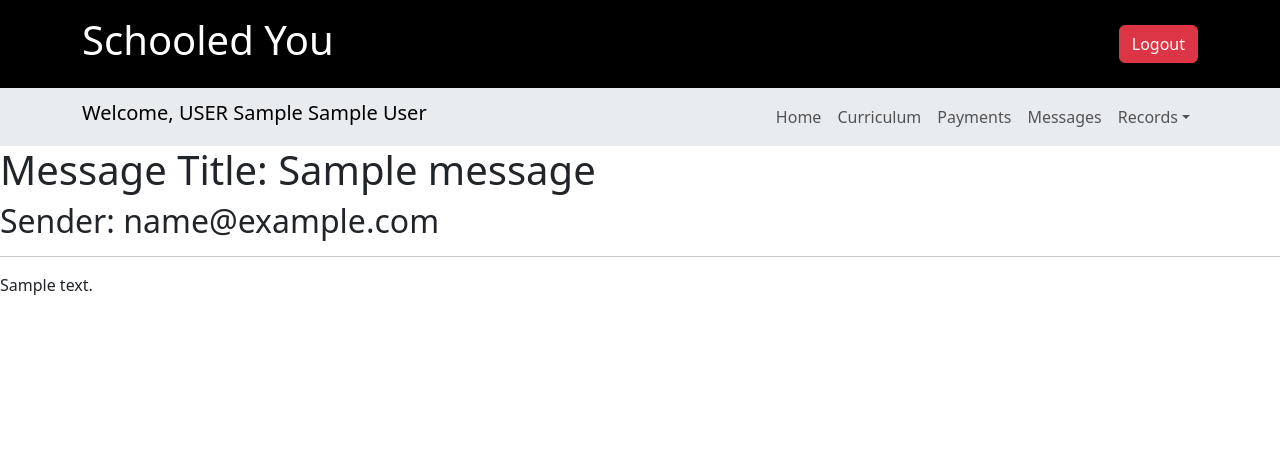
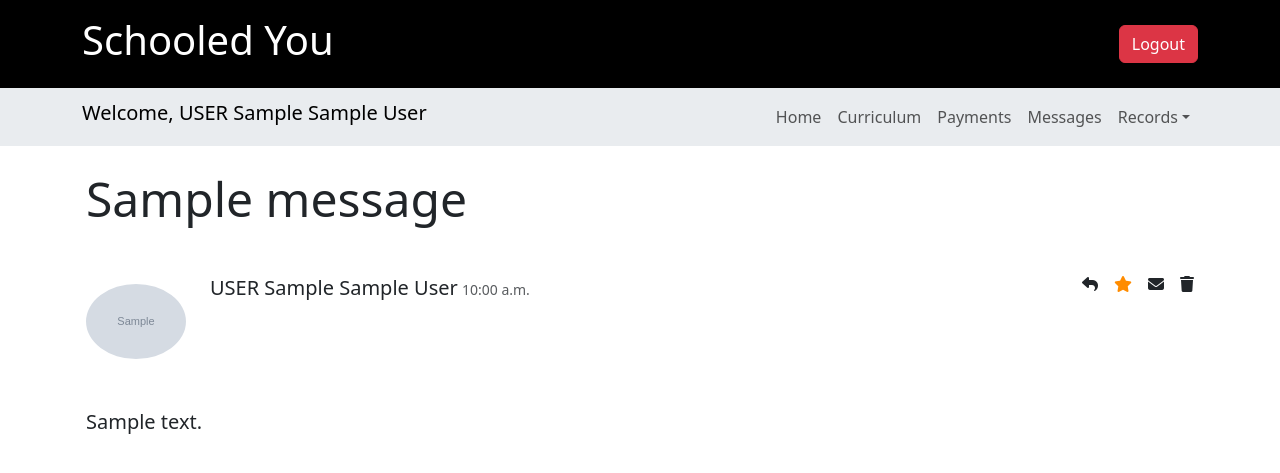
Before and after one commit to MickeyObas/django-school-management, a Django app: page /messages/message/1 in a window 1280 px wide. Shown: the top 473 px of the page. Run offline with Django 4.2, Linux system fonts and the light colour scheme; a user stored in the database is signed in; tables that the repository leaves empty hold one stand-in row (values such as "Sample post"); grey boxes marked "Sample" are stand-in pictures; some libraries are stand-ins or nearby versions.

Commit message:
feature: view message robust

```diff
--- a/messaging/templates/messaging/view_message.html
+++ b/messaging/templates/messaging/view_message.html
@@ -1,10 +1,160 @@
 {% extends 'base.html' %}
+
+{% load static %}
 
 {% block content %}
 
-<h1>Message Title: {{user_message.title}}</h1>
-<h2>Sender: {{user_message.sender}}</h2>
-<hr>
-<p>{{user_message.body}}</p>
+<div class="p-3 mt-2 container">
+    <h3 class="display-5 mb-5">{{user_message.title}}</h3>
+    <div class="d-flex">
+        {% if user_message.sender.account_type == 'S' %}
+        <img src="{{user_message.sender.student.profile_picture.url}}" alt="" class="mt-2" style="border-radius: 50%; width:100px">
+        {% elif user_message.sender.account_type == 'L' %}
+        <img src="{{user_message.sender.lecturer.profile_picture.url}}" alt="" class="mt-2" style="border-radius: 50%; width:100px">
+        {% else %}
+        <img src="{% static 'assets/images/profile-img.png' %}" alt="" class="mt-2" style="border-radius: 50%;">
+        {% endif %}
+        <div class="ms-4 d-flex justify-content-between w-100">
+            <div class="">
+                <h5 class="d-inline-block">{{user_message.sender.full_name}}</h5> <span class="text-muted small">{{user_message.timestamp|date:'g:i a'}}</span>
+            </div>
+            <div class="d-flex">
+                <i id="replyButton" class="fa-solid fa-reply me-3"></i>
+                {% if user_message.is_favourite %}
+                <i id="favouriteButton" class="fa-solid fa-star me-3" style="color: darkorange"></i>
+                {% else %}
+                <i id="favouriteButton" class="fa-regular fa-star me-3" style="color: darkorange"></i>
+                {% endif %}
+                <i id ="mailButton" class="fa-solid fa-envelope me-3"></i>
+                <i id="deleteButton" class="fa-solid fa-trash"></i>
+            </div>
+        </div>
+    </div>
+    <div class="mt-5">
+        <p class="blockquote">{{user_message.body}}</p>
+    </div>
+</div>
 
 {% endblock content %}
+
+
+{% block extrajs %}
+
+<script>
+
+    function getCookie(name) {
+        let cookieValue = null;
+        if (document.cookie && document.cookie !== '') {
+            const cookies = document.cookie.split(';');
+            for (let i = 0; i < cookies.length; i++) {
+                const cookie = cookies[i].trim();
+                // Does this cookie string begin with the name we want?
+                if (cookie.substring(0, name.length + 1) === (name + '=')) {
+                    cookieValue = decodeURIComponent(cookie.substring(name.length + 1));
+                    break;
+                }
+            }
+        }
+        return cookieValue;
+    }
+    const csrftoken = getCookie('csrftoken');
+
+    const replyButton = document.getElementById('replyButton');
+    const favouriteButton = document.getElementById('favouriteButton');
+    const deleteButton = document.getElementById('deleteButton');
+    const mailButton = document.getElementById('mailButton');
+    const messageId = "{{user_message.id}}";
+
+    replyButton.addEventListener('click', (e) => {
+        // Take the user to the message page with values in the message box.
+        const replyTitle = "Re: {{user_message.title}}"
+        const replyRecipient = "{{user_message.sender.email}}"
+
+        localStorage.setItem('reply-title', replyTitle);
+        localStorage.setItem('reply-recipient', replyRecipient);
+
+        window.location.href = "/messages/"
+    })
+
+    favouriteButton.addEventListener('click', (e) => {
+        if(e.target.classList.contains('fa-regular')){
+            e.target.classList.remove('fa-regular');
+            e.target.classList.add('fa-solid');
+            addToFavourites(messageId);
+        }else{
+            e.target.classList.remove('fa-solid');
+            e.target.classList.add('fa-regular');
+            removeFromFavourites(messageId);
+        }
+    })
+
+    mailButton.addEventListener('click', (e) => {
+        window.location.href = "/messages/"
+    })
+
+    deleteButton.addEventListener('click', (e) => {
+        const url = "{% url 'delete_message' %}"
+        fetch(url, {
+            method: 'POST',
+            headers: {
+                'Content-Type': 'application/json',
+                'X-CSRFToken': csrftoken
+            },
+            body: JSON.stringify({
+                'messageId': messageId
+            })
+        }).then((response => {
+            return response.json()
+        })).then(data => {
+            console.log(data);
+            window.location.href = '/messages/'
+        }).catch((e) => {
+            console.log("Whoops. An error occured, ", e);
+        })
+    })
+
+    function addToFavourites(messageId){
+
+        url = "{% url 'add_to_favourites' %}"
+
+        fetch(url, {
+            method: 'POST',
+            headers: {
+                'Content-Type': 'application/json',
+                'X-CSRFToken': csrftoken
+            },
+            body: JSON.stringify({
+                "messageId": messageId
+            })
+        }).then((response) => {
+            return response.json();
+        }).then((data) => {
+        }).catch((e) => {
+            console.log("An error occured, ", e)
+        })
+    }
+
+
+    function removeFromFavourites(messageId){
+        url = "{% url 'remove_from_favourites' %}"
+
+        fetch(url, {
+            method: 'POST',
+            headers: {
+                'Content-Type': 'application/json',
+                'X-CSRFToken': csrftoken
+            },
+            body: JSON.stringify({
+                "messageId": messageId
+            })
+        }).then((response) => {
+            return response.json();
+        }).then((data) => {
+        }).catch((e) => {
+            console.log("An error occured, ", e)
+        })
+    }
+
+</script>
+
+{% endblock extrajs %}
--- a/messaging/urls.py
+++ b/messaging/urls.py
@@ -6,6 +6,7 @@ urlpatterns = [
     path("", views.index_messages, name="index_messages"),
     path("message/<int:pk>", views.view_message, name="view_message"),
     path("send_message", views.send_message, name="send_message"),
+    path("delete_message", views.delete_message, name="delete_message"),
     path("add_to_favourites", views.add_to_favourites, name='add_to_favourites'),
     path('remove_from_favourites', views.remove_from_favourites, name='remove_from_favourites')
 ]
--- a/messaging/views.py
+++ b/messaging/views.py
@@ -106,6 +106,15 @@ def send_message(request):
         return JsonResponse({'updated-count': updated_count})
 
 
+def delete_message(request):
+    if request.method == 'POST':
+        data = json.loads(request.body)
+        message_id = data['messageId']
+        message_to_delete = Message.objects.get(recipient=request.user, id = message_id)
+        message_to_delete.delete()
+        return JsonResponse("Message deleted", safe=False)
+
+
 @login_required(login_url="login")
 def add_to_favourites(request):
     if request.method == 'POST':
--- a/static/css/style.css
+++ b/static/css/style.css
@@ -52,9 +52,6 @@
     padding: 5px 0px;
 }
 
-.mailbox__field:hover{
-
-}
 
 .mailbox__container{
     min-height: 430px;
@@ -120,6 +117,10 @@
     overflow-y: scroll;
 }
 
+#replyButton, #deleteButton, #mailButton, #favouriteButton:hover{
+    cursor: pointer;
+}
+
 .profile_picture{
     border-radius: 50%;
 }
```
Also changed, not shown: pages/templates/pages/index_messages.html (+9 -0 lines).
